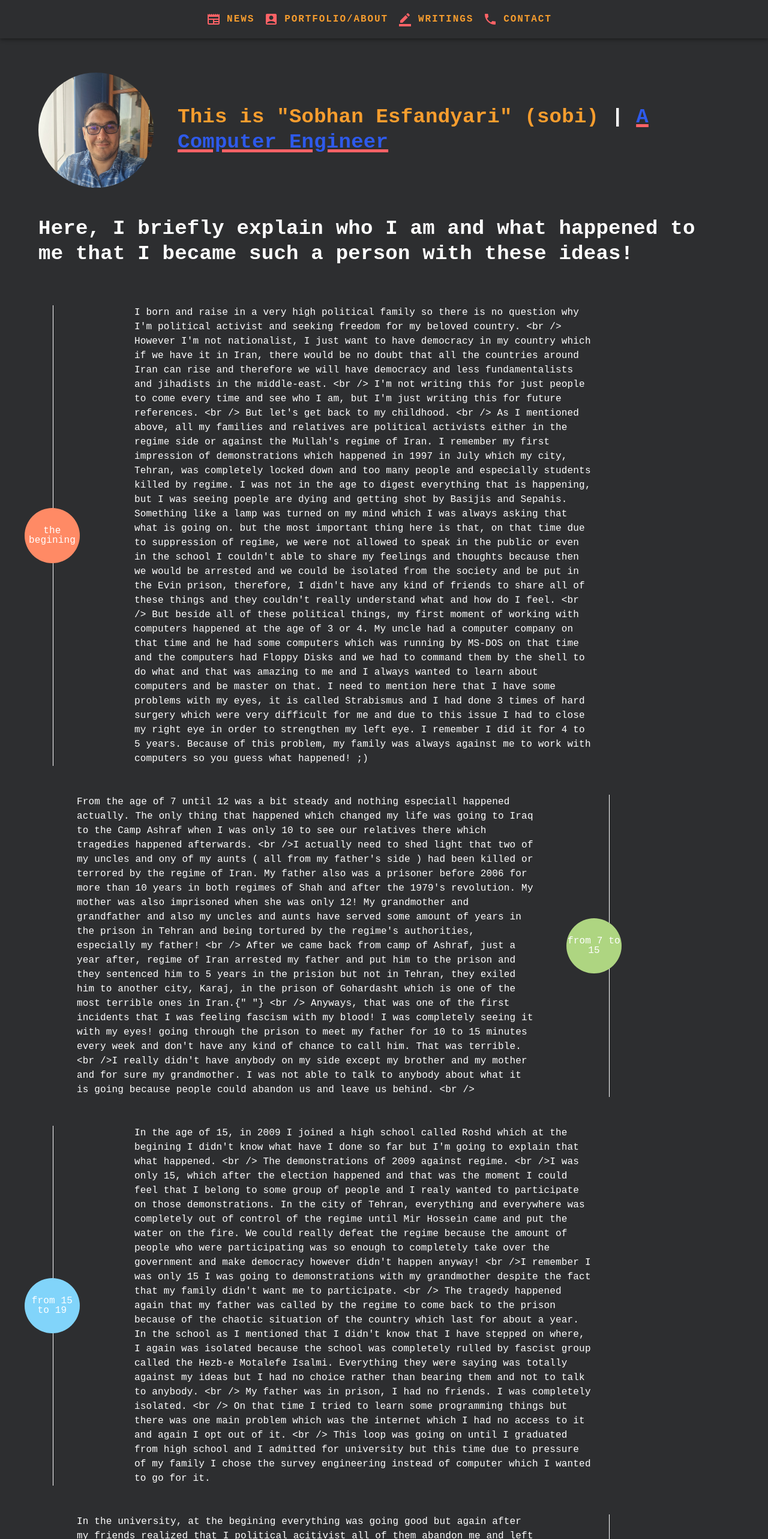
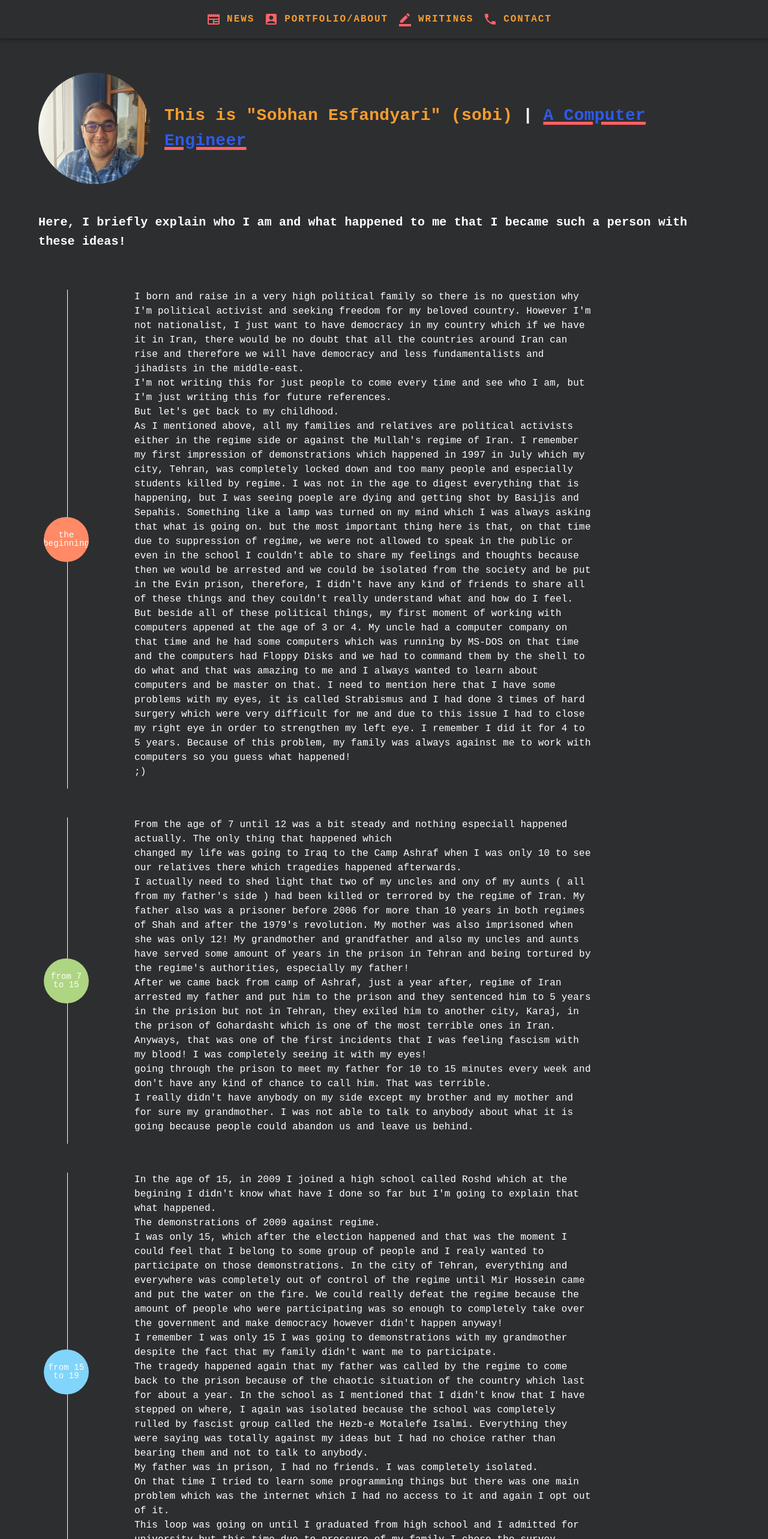
Before and after one commit to sobhanessi/sobhanessi.github.io, a Next.js app: page / in a window 1280 px wide. Shown: the top 2566 px of the page at 60% size. Built offline with nearby package versions, Linux system fonts and the light colour scheme.

Commit message:
worked on about me page and navbar

```diff
--- a/pages/components/Aboutme.tsx
+++ b/pages/components/Aboutme.tsx
@@ -23,17 +23,17 @@ function Aboutme(): JSX.Element {
                     height: "100%",
                     display: "flex",
                     alignItems: "center",
-                    ml: 3,
+                    ml: 6,
                   }}
                   key={am.title}
                 >
                   <Avatar
                     sx={{
-                      width: 92,
-                      height: 92,
-                      ml: -6,
+                      width: 75,
+                      height: 75,
+                      ml: -5,
                       bgcolor: am.color,
-                      fontSize: "16px",
+                      fontSize: "14px",
                       textAlign: "center",
                       fontFamily: FONT_FAMILY,
                     }}
@@ -45,12 +45,28 @@ function Aboutme(): JSX.Element {
               </Grid>
             )}
             <Grid item sm={8} xl={8} lg={8} md={8} xs={8} sx={{ ml: 8 }}>
-              <Typography color="white" fontFamily={FONT_FAMILY}>
-                {am.description}
+              <Typography
+                color="white"
+                variant="body1"
+                paragraph={true}
+                fontFamily={FONT_FAMILY}
+                whiteSpace="pre-line"
+              >
+                {am.description.split("<br />").join("\n")}
               </Typography>
             </Grid>
-            {am.right && (
-              <Grid item sm={1} xs={1} lg={1} xl={1} md={1} key={am.title}>
+            {/* {am.right && (
+              <Grid
+                item
+                sm={1}
+                xs={1}
+                lg={1}
+                xl={1}
+                md={1}
+                key={am.title}
+                ml={0}
+                sx={{ right: 5 }}
+              >
                 <Box
                   sx={{
                     color: "white",
@@ -59,17 +75,17 @@ function Aboutme(): JSX.Element {
                     height: "100%",
                     display: "flex",
                     alignItems: "center",
-                    ml: 3,
+                    left: 95,
                   }}
                   key={am.title}
                 >
                   <Avatar
                     sx={{
-                      width: 92,
-                      height: 92,
-                      ml: 3,
+                      width: 75,
+                      height: 75,
+                      left: 20,
                       bgcolor: am.color,
-                      fontSize: "16px",
+                      fontSize: "14px",
                       textAlign: "center",
                       fontFamily: FONT_FAMILY,
                     }}
@@ -79,7 +95,7 @@ function Aboutme(): JSX.Element {
                   </Avatar>
                 </Box>
               </Grid>
-            )}
+            )} */}
           </Grid>
           <br />
           <br />
--- a/pages/index.tsx
+++ b/pages/index.tsx
@@ -35,13 +35,17 @@ export default function Index(): JSX.Element {
           <Avatar
             alt="Sobhan Esfandyari"
             src="/pics/sobhanessi.jpg"
-            sx={{ width: 192, height: 192, mr: 5 }}
+            sx={{ width: 186, height: 186, mr: 3 }}
           />
           <Box>
             <Typography
-              variant="h4"
+              // variant="h5"
               color="#f79d2e"
-              sx={{ fontFamily: FONT_FAMILY, fontWeight: 700 }}
+              sx={{
+                fontFamily: FONT_FAMILY,
+                fontWeight: 700,
+                fontSize: "1.75rem",
+              }}
             >
               This is "Sobhan Esfandyari" (sobi){" "}
               <span style={{ color: "white" }}>| </span>
@@ -67,7 +71,7 @@ export default function Index(): JSX.Element {
           }}
         >
           <Typography
-            variant="h4"
+            variant="h6"
             component="div"
             // color="#ff6266"
             color="white"
--- a/public/database/aboutme.js
+++ b/public/database/aboutme.js
@@ -8,188 +8,55 @@ import {
 const aboutme = [
   {
     left: true,
-    description: `I born and raise in a very high political family so there is no
-    question why I'm political activist and seeking freedom for my
-    beloved country.
-    <br />
-    However I'm not nationalist, I just want to have democracy in my
-    country which if we have it in Iran, there would be no doubt that
-    all the countries around Iran can rise and therefore we will have
-    democracy and less fundamentalists and jihadists in the middle-east.
-    <br />
-    I'm not writing this for just people to come every time and see who
-    I am, but I'm just writing this for future references.
-    <br />
+    description: `I born and raise in a very high political family so there is no question why I'm political activist and seeking freedom for my beloved country. However I'm not nationalist, I just want to have democracy in my country which if we have it in Iran, there would be no doubt that all the countries around Iran can rise and therefore we will have democracy and less fundamentalists and jihadists in the middle-east.
+    I'm not writing this for just people to come every time and see who I am, but I'm just writing this for future references.
     But let's get back to my childhood.
-    <br />
-    As I mentioned above, all my families and relatives are political
-    activists either in the regime side or against the Mullah's regime
-    of Iran. I remember my first impression of demonstrations which
-    happened in 1997 in July which my city, Tehran, was completely
-    locked down and too many people and especially students killed by
-    regime. I was not in the age to digest everything that is happening,
-    but I was seeing poeple are dying and getting shot by Basijis and
-    Sepahis. Something like a lamp was turned on my mind which I was
-    always asking that what is going on. but the most important thing
-    here is that, on that time due to suppression of regime, we were not
-    allowed to speak in the public or even in the school I couldn't able
-    to share my feelings and thoughts because then we would be arrested
-    and we could be isolated from the society and be put in the Evin
-    prison, therefore, I didn't have any kind of friends to share all of
-    these things and they couldn't really understand what and how do I
-    feel.
-    <br />
-    But beside all of these political things, my first moment of working
-    with computers happened at the age of 3 or 4. My uncle had a
-    computer company on that time and he had some computers which was
-    running by MS-DOS on that time and the computers had Floppy Disks
-    and we had to command them by the shell to do what and that was
-    amazing to me and I always wanted to learn about computers and be
-    master on that. I need to mention here that I have some problems
-    with my eyes, it is called Strabismus and I had done 3 times of hard
-    surgery which were very difficult for me and due to this issue I had
-    to close my right eye in order to strengthen my left eye. I remember
-    I did it for 4 to 5 years. Because of this problem, my family was
-    always against me to work with computers so you guess what happened!
+    As I mentioned above, all my families and relatives are political activists either in the regime side or against the Mullah's regime of Iran. I remember my first impression of demonstrations which happened in 1997 in July which my city, Tehran, was completely locked down and too many people and especially students killed by regime. I was not in the age to digest everything that is happening, but I was seeing poeple are dying and getting shot by Basijis and Sepahis. Something like a lamp was turned on my mind which I was always asking that what is going on. but the most important thing here is that, on that time due to suppression of regime, we were not allowed to speak in the public or even in the school I couldn't able to share my feelings and thoughts because then we would be arrested and we could be isolated from the society and be put in the Evin prison, therefore, I didn't have any kind of friends to share all of these things and they couldn't really understand what and how do I feel.
+    But beside all of these political things, my first moment of working with computers appened at the age of 3 or 4. My uncle had a computer company on that time and he had some computers which was running by MS-DOS on that time and the computers had Floppy Disks and we had to command them by the shell to do what and that was amazing to me and I always wanted to learn about computers and be master on that. I need to mention here that I have some problems with my eyes, it is called Strabismus and I had done 3 times of hard surgery which were very difficult for me and due to this issue I had to close my right eye in order to strengthen my left eye. I remember I did it for 4 to 5 years. Because of this problem, my family was always against me to work with computers so you guess what happened!
     ;)`,
     color: deepOrange[300],
-    title: "the begining",
+    title: "the beginning",
     titleStyle: {},
   },
   {
-    right: true,
-    description: `From the age of 7 until 12 was a bit steady and nothing
-    especiall happened actually. The only thing that happened which
-    changed my life was going to Iraq to the Camp Ashraf when I was
-    only 10 to see our relatives there which tragedies happened
-    afterwards.
-    <br />I actually need to shed light that two of my uncles and
-    ony of my aunts ( all from my father's side ) had been killed or
-    terrored by the regime of Iran. My father also was a prisoner
-    before 2006 for more than 10 years in both regimes of Shah and
-    after the 1979's revolution. My mother was also imprisoned when
-    she was only 12! My grandmother and grandfather and also my
-    uncles and aunts have served some amount of years in the prison
-    in Tehran and being tortured by the regime's authorities,
-    especially my father!
-    <br />
-    After we came back from camp of Ashraf, just a year after,
-    regime of Iran arrested my father and put him to the prison and
-    they sentenced him to 5 years in the prision but not in Tehran,
-    they exiled him to another city, Karaj, in the prison of
-    Gohardasht which is one of the most terrible ones in Iran.{" "}
-    <br />
-    Anyways, that was one of the first incidents that I was feeling
-    fascism with my blood! I was completely seeing it with my eyes!
-    going through the prison to meet my father for 10 to 15 minutes
-    every week and don't have any kind of chance to call him. That
-    was terrible.
-    <br />I really didn't have anybody on my side except my brother
-    and my mother and for sure my grandmother. I was not able to
-    talk to anybody about what it is going because people could
-    abandon us and leave us behind.
-    <br />`,
+    left: true,
+    description: `From the age of 7 until 12 was a bit steady and nothing especiall happened actually. The only thing that happened which
+    changed my life was going to Iraq to the Camp Ashraf when I was only 10 to see our relatives there which tragedies happened afterwards.
+    I actually need to shed light that two of my uncles and ony of my aunts ( all from my father's side ) had been killed or terrored by the regime of Iran. My father also was a prisoner before 2006 for more than 10 years in both regimes of Shah and after the 1979's revolution. My mother was also imprisoned when she was only 12! My grandmother and grandfather and also my uncles and aunts have served some amount of years in the prison in Tehran and being tortured by the regime's authorities, especially my father!
+    After we came back from camp of Ashraf, just a year after, regime of Iran arrested my father and put him to the prison and they sentenced him to 5 years in the prision but not in Tehran, they exiled him to another city, Karaj, in the prison of Gohardasht which is one of the most terrible ones in Iran.
+    Anyways, that was one of the first incidents that I was feeling fascism with my blood! I was completely seeing it with my eyes!
+    going through the prison to meet my father for 10 to 15 minutes every week and don't have any kind of chance to call him. That was terrible.
+    I really didn't have anybody on my side except my brother and my mother and for sure my grandmother. I was not able to talk to anybody about what it is going because people could abandon us and leave us behind.`,
     color: lightGreen[300],
     title: "from 7 to 15",
     titleStyle: {},
   },
   {
     left: true,
-    description: `In the age of 15, in 2009 I joined a high school called Roshd
-    which at the begining I didn't know what have I done so far but
-    I'm going to explain that what happened.
-    <br />
+    description: `In the age of 15, in 2009 I joined a high school called Roshd which at the begining I didn't know what have I done so far but I'm going to explain that what happened.
     The demonstrations of 2009 against regime.
-    <br />I was only 15, which after the election happened and that
-    was the moment I could feel that I belong to some group of
-    people and I realy wanted to participate on those
-    demonstrations. In the city of Tehran, everything and everywhere
-    was completely out of control of the regime until Mir Hossein
-    came and put the water on the fire. We could really defeat the
-    regime because the amount of people who were participating was
-    so enough to completely take over the government and make
-    democracy however didn't happen anyway!
-    <br />I remember I was only 15 I was going to demonstrations
-    with my grandmother despite the fact that my family didn't want
-    me to participate.
-    <br />
-    The tragedy happened again that my father was called by the
-    regime to come back to the prison because of the chaotic
-    situation of the country which last for about a year. In the
-    school as I mentioned that I didn't know that I have stepped on
-    where, I again was isolated because the school was completely
-    rulled by fascist group called the Hezb-e Motalefe Isalmi.
-    Everything they were saying was totally against my ideas but I
-    had no choice rather than bearing them and not to talk to
-    anybody.
-    <br />
-    My father was in prison, I had no friends. I was completely
-    isolated.
-    <br />
-    On that time I tried to learn some programming things but there
-    was one main problem which was the internet which I had no
-    access to it and again I opt out of it.
-    <br /> This loop was going on until I graduated from high school
-    and I admitted for university but this time due to pressure of
-    my family I chose the survey engineering instead of computer
-    which I wanted to go for it.`,
+    I was only 15, which after the election happened and that was the moment I could feel that I belong to some group of people and I realy wanted to participate on those demonstrations. In the city of Tehran, everything and everywhere was completely out of control of the regime until Mir Hossein came and put the water on the fire. We could really defeat the regime because the amount of people who were participating was so enough to completely take over the government and make democracy however didn't happen anyway!
+    I remember I was only 15 I was going to demonstrations with my grandmother despite the fact that my family didn't want me to participate.
+    The tragedy happened again that my father was called by the regime to come back to the prison because of the chaotic situation of the country which last for about a year. In the school as I mentioned that I didn't know that I have stepped on where, I again was isolated because the school was completely rulled by fascist group called the Hezb-e Motalefe Isalmi. Everything they were saying was totally against my ideas but I had no choice rather than bearing them and not to talk to anybody.
+    My father was in prison, I had no friends. I was completely isolated.
+    On that time I tried to learn some programming things but there was one main problem which was the internet which I had no access to it and again I opt out of it.
+    This loop was going on until I graduated from high school and I admitted for university but this time due to pressure of my family I chose the survey engineering instead of computer which I wanted to go for it.`,
     color: lightBlue[200],
     title: "from 15 to 19",
     titleStyle: {},
   },
   {
-    right: true,
-    description: `In the university, at the begining everything was going good but
-    again after my friends realized that I political acitivist all
-    of them abandon me and left me behind.
-    <br />
-    There was an incident that came to my mind which I realized that
-    I'm wasting my time, that was then I decided to change my
-    studies from survey engineering to computer engineering.
-    <br />I was learning so fast. I was enjoying my studies but
-    something terrible happened again. This time to me.
-    <br />
-    It was in the December of 2017 and January of 2018 that there
-    was so many intense demonstrations against the regime which too
-    many were killed by the regime or being arrested. Although I was
-    not arrested in the middle of demonstrations but I remember it
-    was a snowy night in February of 2018 that I was arrested by the
-    agents of ministry of information and not just me, they have
-    even arrested my mother which she has so many problems with her
-    heart. They have beaten me and they put gun on my leg ( they
-    didn't shoot however ) but they punched me and bullied me and
-    they brought us to the prison of Evin ( 209 ). I didn't what
-    should I do and will be alive there or not!
-    <br />
-    After being one month in the prison, they have released me for a
-    certain amount of time until my trial come up. During the court
-    session, the judge's name was Mohammad Mir Moghise who is really
-    famous of his actions against political activists that have
-    sentenced them to execution especially in 1988 massacare and he
-    was also my father's judge during that time, he was completely
-    insulting me and telling me bullshit. That was then I decided to
-    really think of leaving Iran and saving my life because the
-    judge during the trial told that we are gonna kill you in the
-    prison and we will never let you breathe.
-    <br />
-    Just a week after they sentenced to the 7 years of being in
-    prison and like my father they have exiled to a very worst place
-    out of Tehran.
-    <br />
-    From Iran to Greece, I had a very tough journey which I had to
-    flee all the borders illegally with other migrants.
-    <br />
-    Too many things happened to me in Greece, such as living with a
-    smuggler for two years and waiting for my asylum interview for
-    more than 3 years! Not able to find a suitable job and couldn't
-    continue my education in Greece. All of them together has made
-    me a very strong person that will not bend easily during hard
-    and tough situations. I made out of my time in Greece and I
-    learnt so many things despite the all traumas I have been
-    having.
-    <br />
-    The story of me is not finished. But here I just mentioned the
-    very notable ones that have impacted me so much.`,
+    left: true,
+    description: `In the university, at the begining everything was going good but again after my friends realized that I political acitivist all of them abandon me and left me behind.
+    There was an incident that came to my mind which I realized that I'm wasting my time, that was then I decided to change my studies from survey engineering to computer engineering.
+    I was learning so fast. I was enjoying my studies but something terrible happened again. This time to me.
+    It was in the December of 2017 and January of 2018 that there was so many intense demonstrations against the regime which too many were killed by the regime or being arrested. Although I was not arrested in the middle of demonstrations but I remember it was a snowy night in February of 2018 that I was arrested by the agents of ministry of information and not just me, they have even arrested my mother which she has so many problems with her heart. They have beaten me and they put gun on my leg ( they didn't shoot however ) but they punched me and bullied me and they brought us to the prison of Evin ( 209 ). I didn't what should I do and will be alive there or not!
+    After being one month in the prison, they have released me for a certain amount of time until my trial come up. During the court
+    session, the judge's name was Mohammad Mir Moghise who is really famous of his actions against political activists that have sentenced them to execution especially in 1988 massacare and he was also my father's judge during that time, he was completely insulting me and telling me bullshit. That was then I decided to really think of leaving Iran and saving my life because the judge during the trial told that we are gonna kill you in the prison and we will never let you breathe.
+    Just a week after they sentenced to the 7 years of being in prison and like my father they have exiled to a very worst place out of Tehran.
+    From Iran to Greece, I had a very tough journey which I had to flee all the borders illegally with other migrants.
+    Too many things happened to me in Greece, such as living with a smuggler for two years and waiting for my asylum interview for more than 3 years! Not able to find a suitable job and couldn't continue my education in Greece. All of them together has made me a very strong person that will not bend easily during hard and tough situations. I made out of my time in Greece and I learnt so many things despite the all traumas I have been having.
+    The story of me is not finished. But here I just mentioned the very notable ones that have impacted me so much.`,
     color: deepPurple[200],
     title: "from 19 till now",
     titleStyle: {},
```
Also changed, not shown: pages/components/Navbar.tsx (+17 -13 lines).
